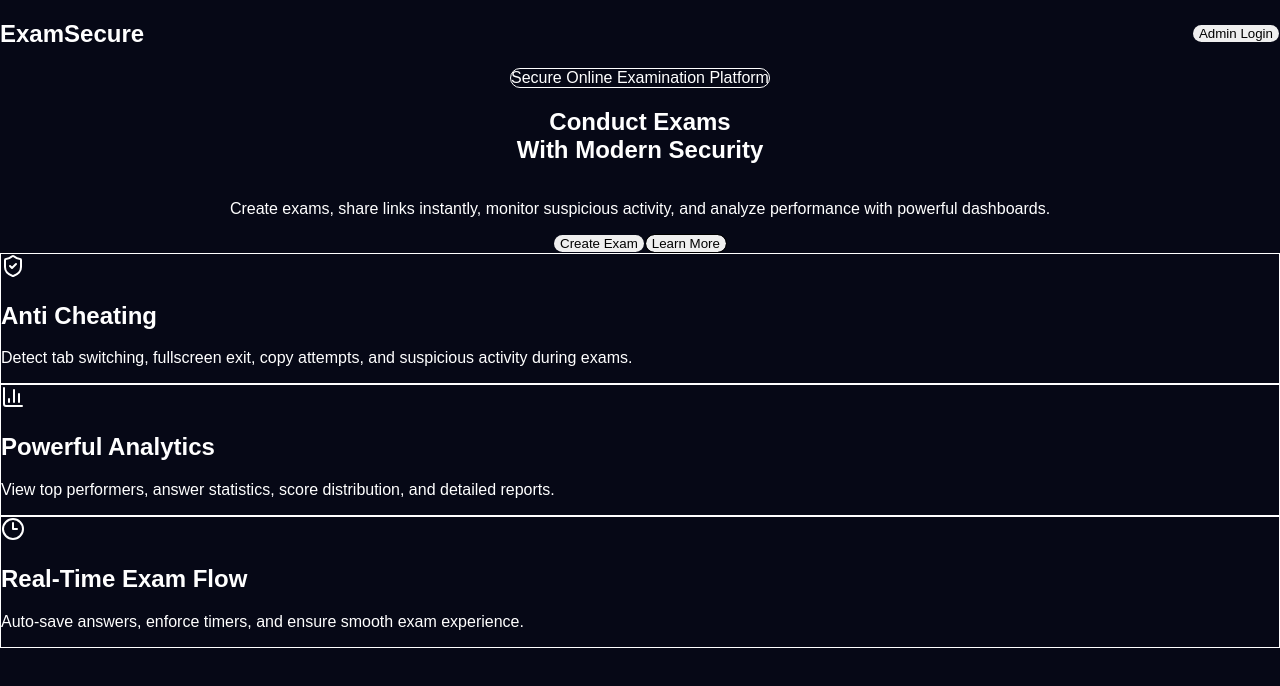
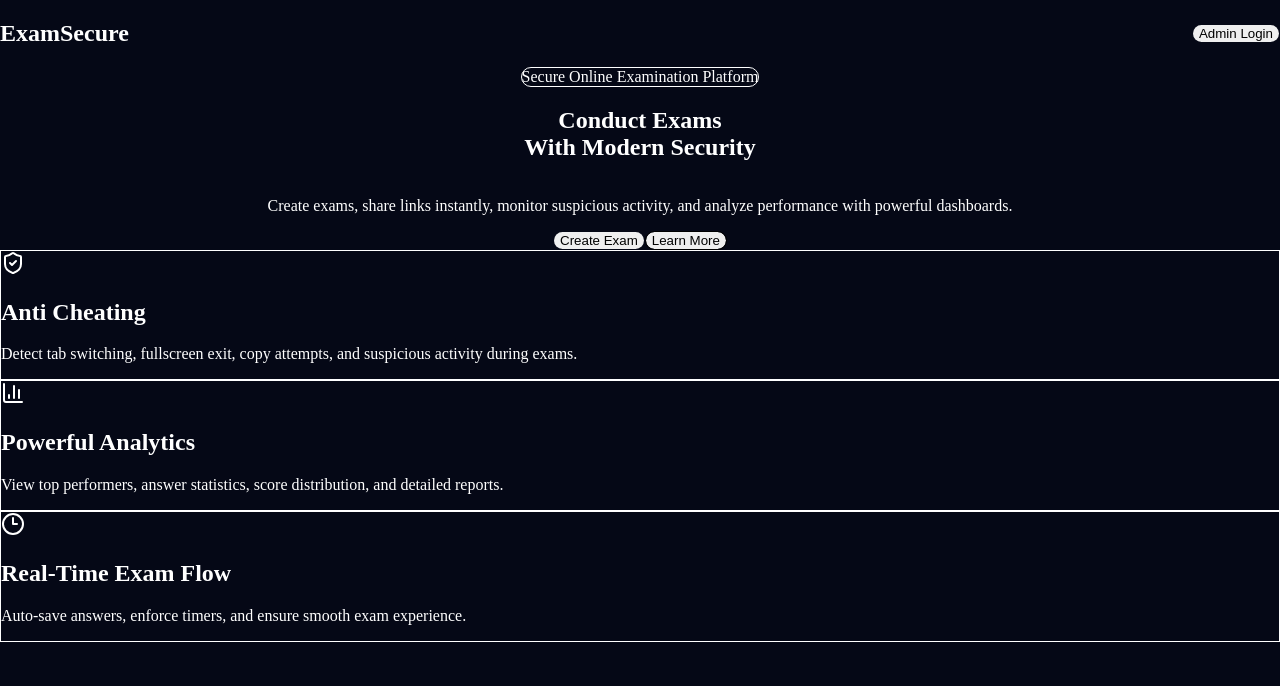
Before and after one commit to Nandhu55/exam-platform, a Next.js app in the folder frontend/: page / in a window 1280 px wide. Shown: the top 686 px of the page. Built offline with nearby package versions, Linux system fonts and the light colour scheme.

Commit message:
fix tailwind ui

```diff
--- a/frontend/src/app/globals.css
+++ b/frontend/src/app/globals.css
@@ -6,7 +6,10 @@ html,
 body {
   margin: 0;
   padding: 0;
-  background: #060816;
+  background-color: #050816;
   color: white;
-  font-family: Arial, Helvetica, sans-serif;
 }
+
+* {
+  box-sizing: border-box;
+}
```
